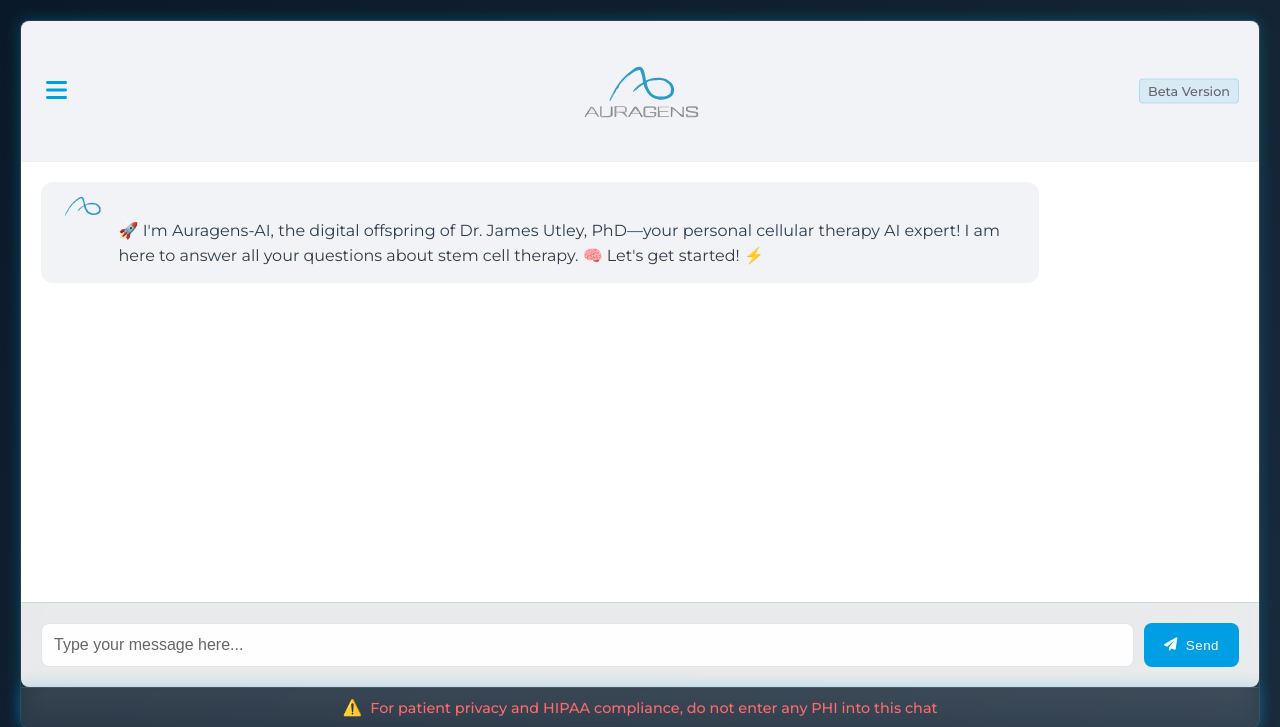
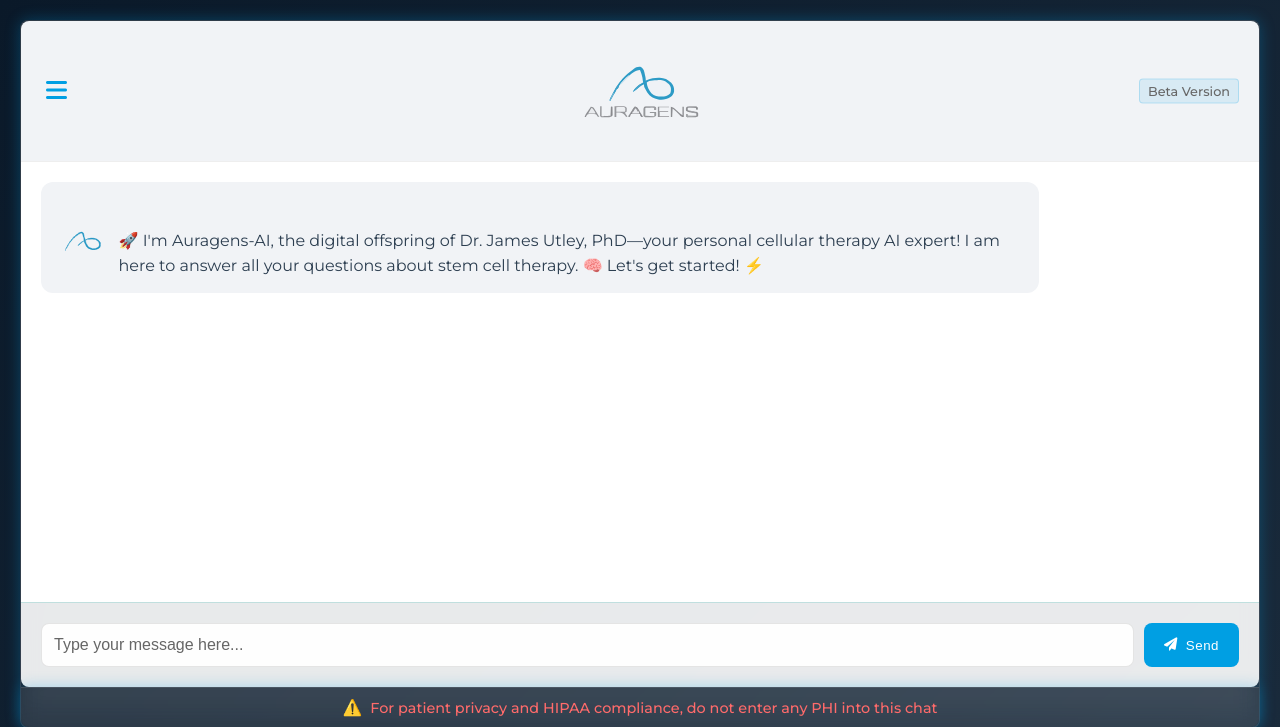
Before and after one commit to Syndicate-Laboratories/auragensAI, a Flask app: template templates/index.html in a window 1280 px wide. Shown: the top 727 px of the page. Run offline with Flask 2, Linux system fonts and the light colour scheme; the template is opened without the code that fills it, so the values that code supplies are empty; parts of the project's set-up code (start-up, migrations or seed data) failed here and were passed over.

Commit message:
update format

```diff
--- a/static/css/style.css
+++ b/static/css/style.css
@@ -125,9 +125,9 @@ body {
 
 /* Special styling for first message */
 .bot-message:first-child {
-    align-items: flex-start;
+    align-items: center;
     margin-top: 0;
-    padding-top: 10px; /* Ensure it sits properly */
+    padding-top: 20px; /* Ensure it sits properly */
 }
 
 
```
